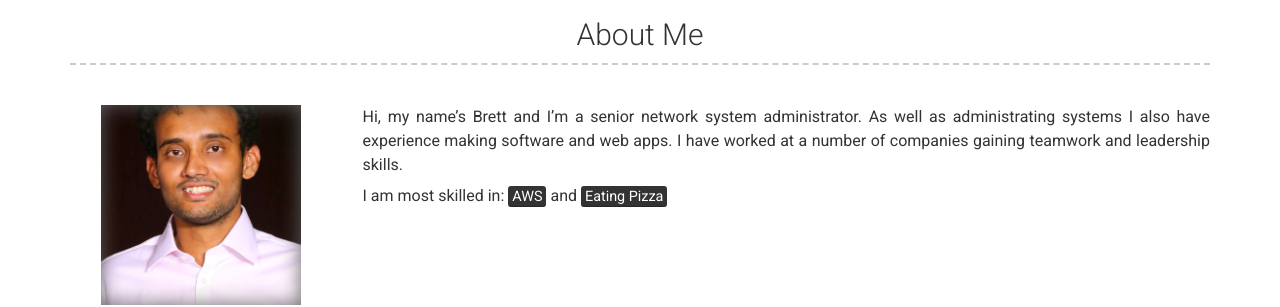
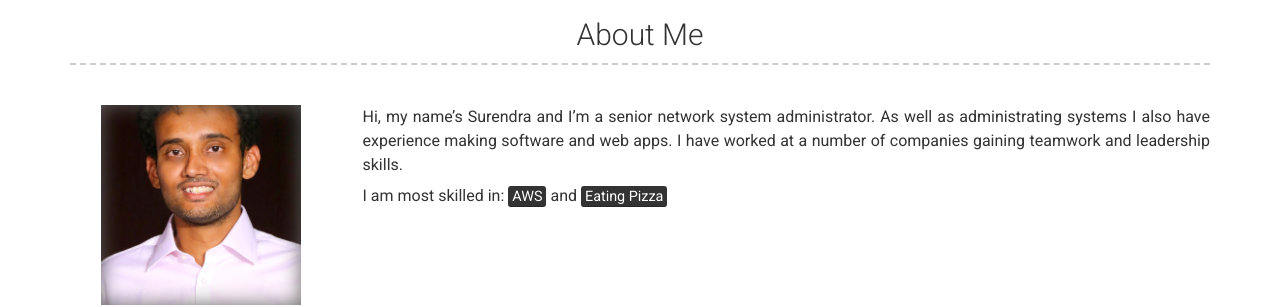
Before and after one commit to skc23809/skc23809.github.io, a Jekyll site: the page built from index.md, in a window 1280 px wide. Shown: the part 174-481 px from the top of the page. Built offline with Jekyll 4.4.1, drawn with Linux system fonts in a browser that asks for light colours; nearby versions of some CDN libraries.

Commit message:
updated test

```diff
--- a/_config.yml
+++ b/_config.yml
@@ -48,7 +48,7 @@ linkedin_username: skchunduri
 # about_title: About Me
 about_profile_image: images/passport.jpg
 about_content: | # this will include new lines to allow paragraphs
-  Hi, my name's Brett and I'm a senior network system administrator. As well as administrating systems I also have experience making software and web apps. I have worked at a number of companies gaining teamwork and leadership skills.
+  Hi, my name's Surendra and I'm a senior network system administrator. As well as administrating systems I also have experience making software and web apps. I have worked at a number of companies gaining teamwork and leadership skills.
 
   I am most skilled in: <mark>AWS</mark> and <mark>Eating Pizza</mark>
 
```
